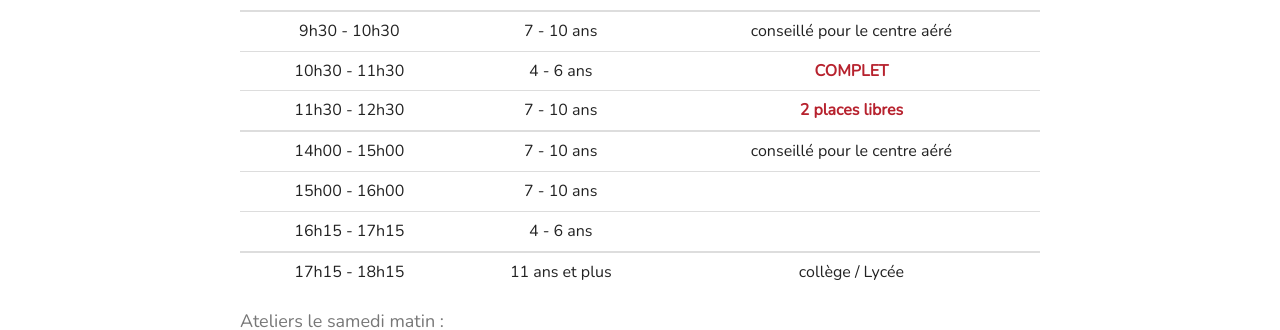
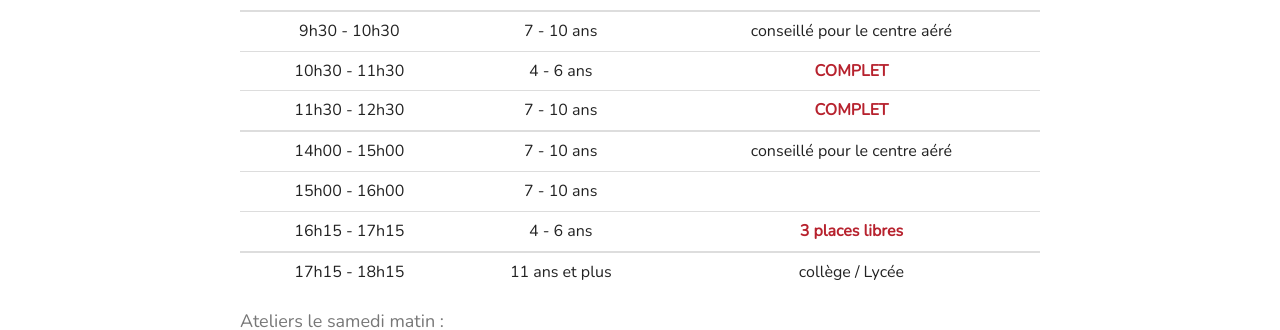
Before and after one commit to mlangues64/mlangues64.github.io, a Jekyll site: the page built from _posts/2019-08-26-inscription2019-2020.markdown, in a window 1280 px wide and 900 px high, scrolled down 959 px. Shown: the part 161-491 px from the top of the window. Built offline with Jekyll 4.4.1, drawn with Linux system fonts in a browser that asks for light colours; nearby versions of some CDN libraries.

Commit message:
effectifs

```diff
--- a/_posts/2019-08-26-inscription2019-2020.markdown
+++ b/_posts/2019-08-26-inscription2019-2020.markdown
@@ -63,11 +63,11 @@
 |:--------:|:-------------:|:----:|
 | 9h30 - 10h30 | 7 - 10 ans | conseillé pour le centre aéré |
 | 10h30 - 11h30 | 4 - 6 ans | <span style="color: #B7222E; font-weight:bold;">COMPLET</span> |
-| 11h30 - 12h30 | 7 - 10 ans | <span style="color: #B7222E; font-weight:bold;">2 places libres</span> |
+| 11h30 - 12h30 | 7 - 10 ans | <span style="color: #B7222E; font-weight:bold;">COMPLET</span> |
 |:--------:|:-------------:|:----:|
 | 14h00 - 15h00 | 7 - 10 ans | conseillé pour le centre aéré |
-| 15h00 - 16h00 | 7 - 10 ans |  |
-| 16h15 - 17h15 | 4 - 6 ans |  |
+| 15h00 - 16h00 | 7 - 10 ans |   |
+| 16h15 - 17h15 | 4 - 6 ans | <span style="color: #B7222E; font-weight:bold;">3 places libres</span> |
 |:--------:|:-------------:|:----:|
 | 17h15 - 18h15 | 11 ans et plus | collège / Lycée |
 {: .table }
```
